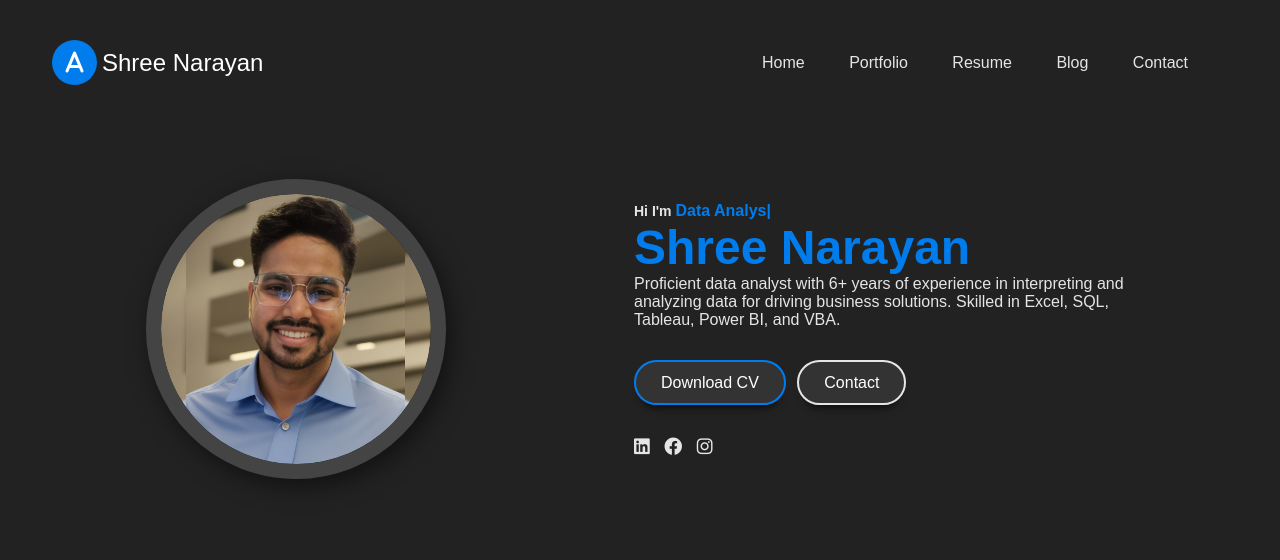
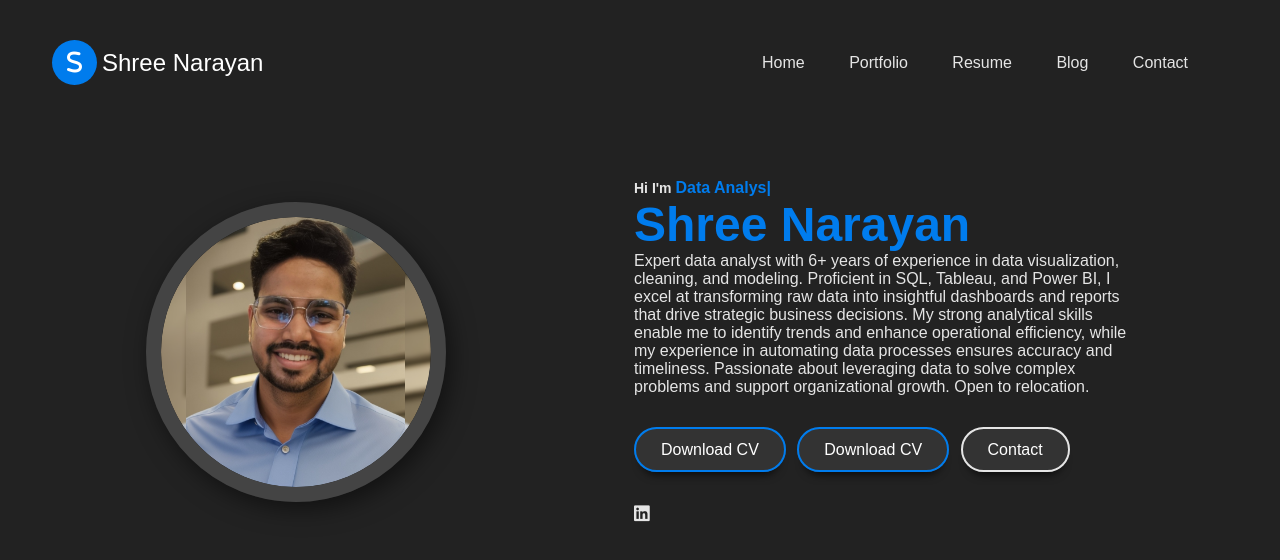
Before and after one commit to Geekshree/Data-Analyst, a plain HTML site: page index.html in a window 1280 px wide. Drawn offline with nearby package versions, Linux system fonts and the light colour scheme.

Commit message:
Update index.html

```diff
--- a/index.html
+++ b/index.html
@@ -13,7 +13,7 @@
         <div class="wrapper">
             <header>
                 <div class="logo">
-                    <i class="fa-solid fa-a"></i>
+                    <i class="fa-solid fa-s"></i>
                     <div class="logo-text">Shree Narayan</div>
                 </div>
                 <nav>
@@ -38,19 +38,18 @@
                 <div class="hero-text">
                     <h5>Hi I'm <span class="input">Data Analyst</span></h5>
                     <h1>Shree Narayan</h1>
-                    <p>Proficient data analyst with 6+ years of experience in interpreting and analyzing data
-                       for driving business solutions. Skilled in Excel, SQL, Tableau, Power BI, and VBA.
+                    <p>Expert data analyst with 6+ years of experience in data visualization, cleaning, and modeling. Proficient in SQL, Tableau, and Power BI, I excel at transforming raw data into insightful dashboards and reports that drive strategic business decisions. My strong analytical skills enable me to identify trends and enhance operational efficiency, while my experience in automating data processes ensures accuracy and timeliness. Passionate about leveraging data to solve complex problems and support organizational growth. Open to relocation.
                     </p>
 
                     <div class="btn-group">
                        <a href="#" class="btn active">Download CV</a>
+                       <a href="Shree_Narayan_Senior_Data_Analyst.pdf" class="btn active" download>Download CV</a>
                        <a href="mailto:shreenarayand1996@gmail.com" class="btn">Contact</a>
                     </div>
 
                     <div class="social">
                         <a href="https://www.linkedin.com/in/geekshree/" target="_blank"><i class="fa-brands fa-linkedin"></i></a>
-                        <a href="#"><i class="fa-brands fa-facebook"></i></a>
-                        <a href="#"><i class="fa-brands fa-instagram"></i></a>
+
                     </div>
                 </div>
             </div>
```
